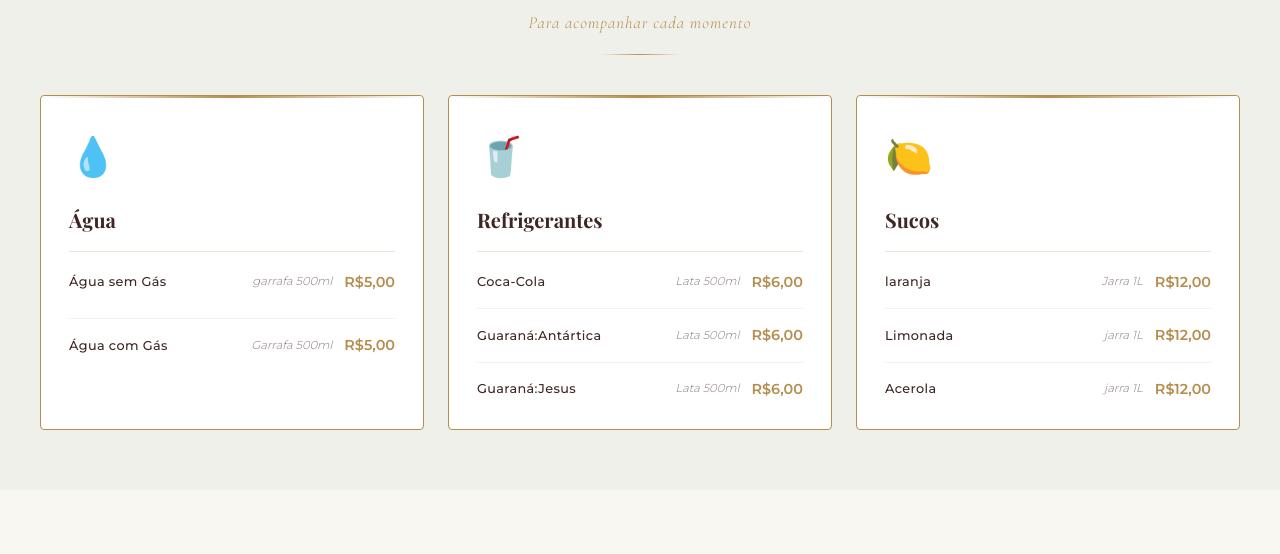
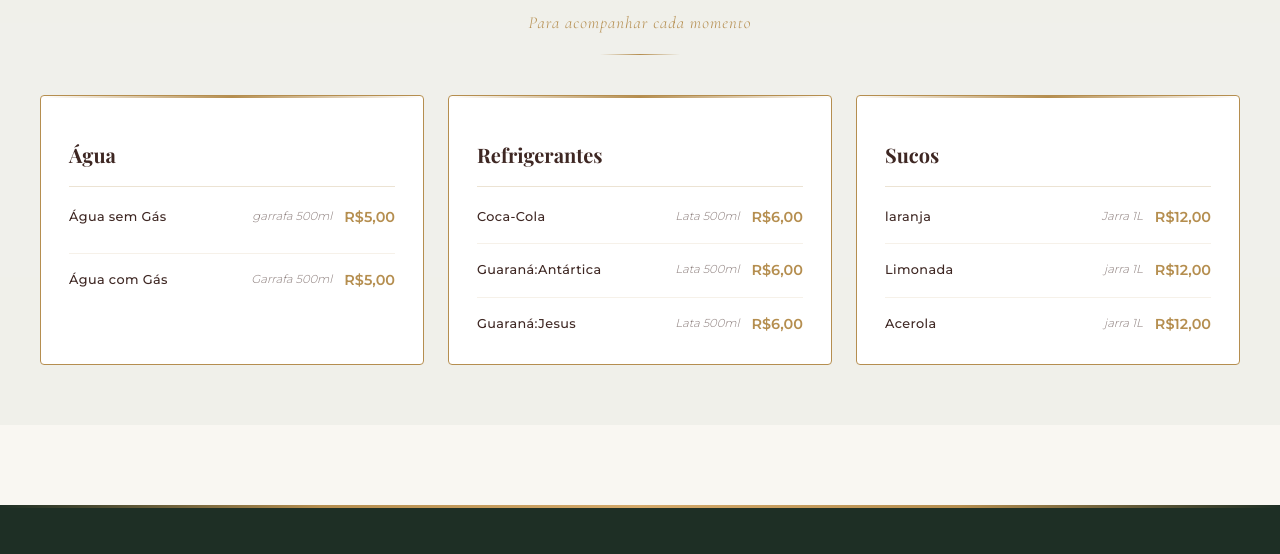
Before and after one commit to ArthurMoreira79/cardapio-digital, a plain HTML site: page index.html in a window 1280 px wide. Shown: the part 2916-3470 px from the top of the page. Drawn offline with nearby package versions, Linux system fonts and the light colour scheme.

Commit message:
emoji out
tirei os emojis

```diff
--- a/index.html
+++ b/index.html
@@ -194,7 +194,7 @@
 
                 <article class="bebida-card">
 
-                    <p class="bebida-icone" aria-hidden="true">💧</p>
+                    <p class="bebida-icone" aria-hidden="true"></p>
                     <h3>Água</h3>
                     <ul aria-label="Opções disponíveis">
                         <li class="bebida-opcao">
@@ -216,7 +216,7 @@
 
                 <article class="bebida-card">
 
-                    <p class="bebida-icone" aria-hidden="true">🥤</p>
+                    <p class="bebida-icone" aria-hidden="true"></p>
                     <h3>Refrigerantes</h3>
                     <ul aria-label="Opções disponíveis">
                         <li class="bebida-opcao">
@@ -242,7 +242,7 @@
 
                 <article class="bebida-card">
 
-                    <p class="bebida-icone" aria-hidden="true">🍋</p>
+                    <p class="bebida-icone" aria-hidden="true"></p>
                     <h3>Sucos</h3>
 
                     <ul aria-label="Opções disponíveis">
```
